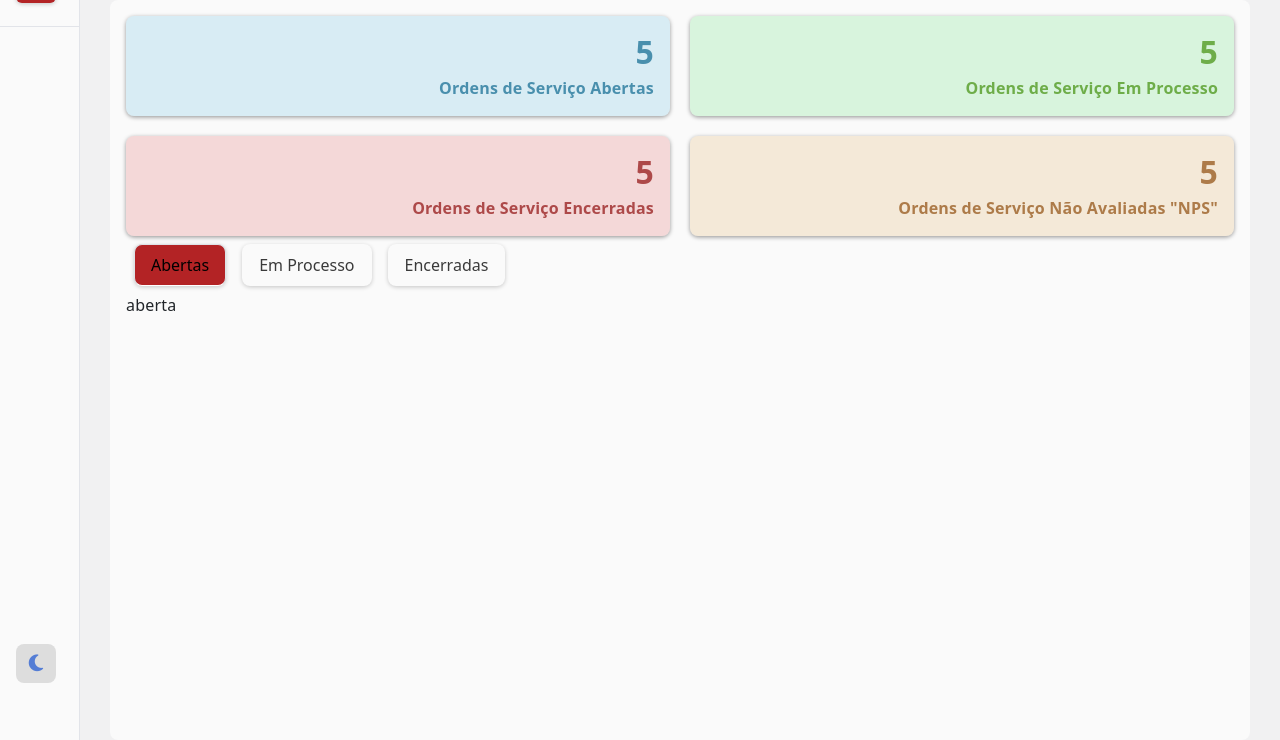
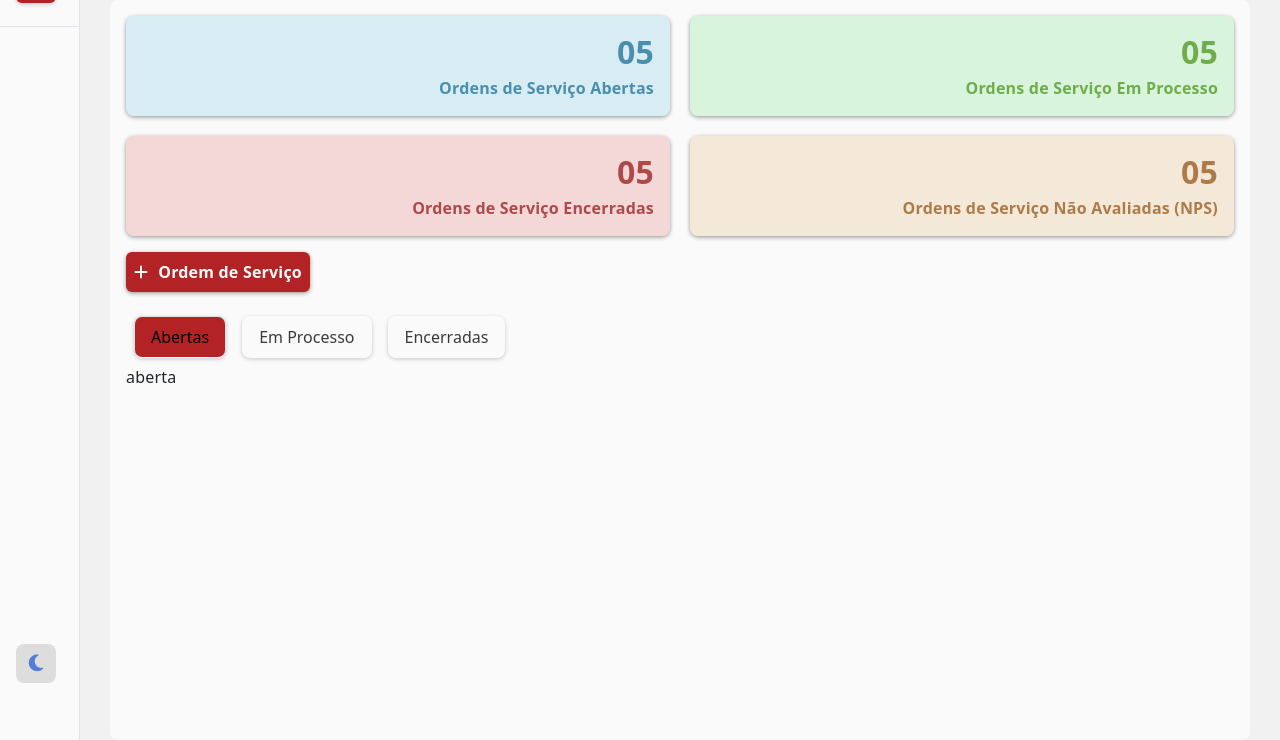
Before and after one commit to alexandre-honcord/Projeto-Intranet, a Django app: template server/default/templates/ordemServico/painelOrdemServico.html in a window 1280 px wide. Shown: the part 60-800 px from the top of the page. Run offline with Django 4.2, Linux system fonts and the light colour scheme; the template is opened without the code that fills it, so the values that code supplies are empty; some libraries are stand-ins or nearby versions.

Commit message:
Alterações

```diff
--- a/server/default/templates/index/index.html
+++ b/server/default/templates/index/index.html
@@ -18,7 +18,7 @@
             {% include 'header/header.html' %}
             <div class="main-content">
                 <iframe class="tvHoncord" src="{% static 'resources/file (1).mp4' %}" frameborder="0" allowfullscreen loop="True"></iframe>
-                <iframe class="journalHoncord" src="{% static 'journal.html' %}"></iframe>
+                <iframe class="journalHoncord" src="{% static '/journal.html' %}"></iframe>
                 {% block login %}{% endblock %}
                 {% block home %}{% endblock %}
                 {% block ordemServico %}{% endblock %}
--- a/server/default/templates/ordemServico/painelOrdemServico.html
+++ b/server/default/templates/ordemServico/painelOrdemServico.html
@@ -3,35 +3,35 @@
 
 {% block ordemServico %}
 <link rel="stylesheet" href="{% static '/resources/css/painelOrdem.css' %}">
-<div class="panel-ordem">
+<div class="panel-ordem" data-block="home">
     <div class="cards-holder">
         <div class="cards">
             <span>
-                <span>5</span>
+                <span>05</span>
                 Ordens de Serviço Abertas
             </span>
         </div>
         <div class="cards">
             <span>
-                <span>5</span>
+                <span>05</span>
                 Ordens de Serviço Em Processo
             </span>
         </div>
         <div class="cards">
             <span>
-                <span>5</span>
+                <span>05</span>
                 Ordens de Serviço Encerradas
             </span>
         </div>
         <div class="cards">
             <span>
-                <span>5</span>
-                Ordens de Serviço Não Avaliadas "NPS"
+                <span>05</span>
+                Ordens de Serviço Não Avaliadas (NPS)
             </span>
         </div>
     </div>
     <div class="button-holder">
-        <a class="button-ordem" id="addOrdem" href=""></a>
+        <a class="button-ordem" id="addOrdem" href="/ordemServico"><i class="fa-solid fa-plus"></i>Ordem de Serviço</a>
     </div>
     <div class="ordens">
         <ul class="nav nav-tabs" id="myTab" role="tablist">
--- a/server/static/resources/css/painelOrdem.css
+++ b/server/static/resources/css/painelOrdem.css
@@ -57,3 +57,22 @@
     text-align: end;
     font-size: 2rem;
 }
+
+.button-holder {
+    display: flex;
+    align-items: center;
+    padding: 16px 0 16px 0px;
+}
+
+.button-ordem {
+    background-color: #b32325;
+    box-shadow: 0 1.2px 4px rgba(0, 0, 0, 0.4);
+    padding: 8px;
+    border-radius: 6px;
+    display: flex;
+    align-items: center;
+    gap: 10px;
+    font-weight: 600;
+    color: #fafafa;
+    text-decoration: none;
+}
```
